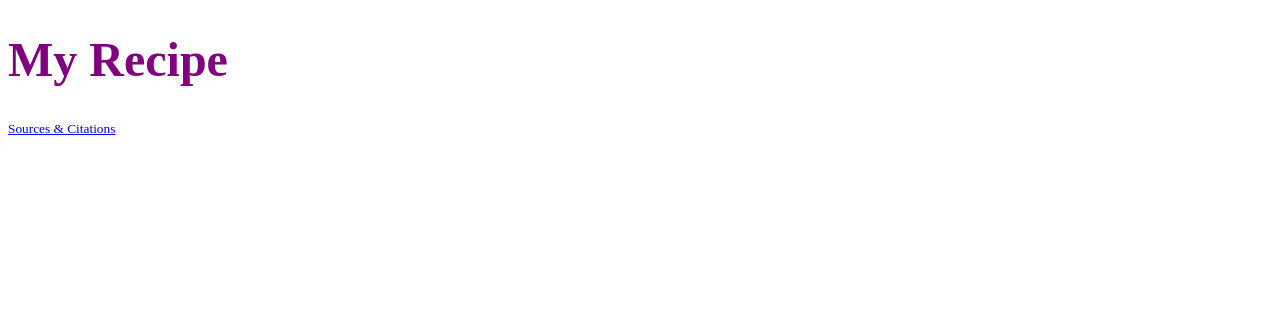
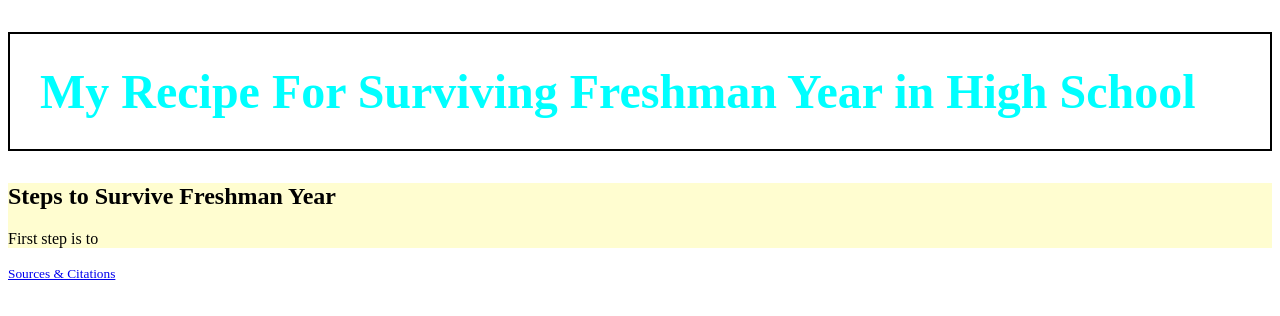
Before and after one commit to IACS-26-27/web-design-1-recipe-assignment-adamtiacs, a website: page index.html in a window 1280 px wide. Drawn offline with Linux system fonts and the light colour scheme.

Commit message:
Created header, heading, and main paragraph

```diff
--- a/index.html
+++ b/index.html
@@ -9,8 +9,13 @@
   </head>
   <body>
     <!-- Your recipe goes here! -->
+     <header>
+      <h1>My Recipe For Surviving Freshman Year in High School</h1>
+     </header>
     <main>
-      <h1>My Recipe</h1>
+
+      <h2>Steps to Survive Freshman Year</h2>
+      <p>First step is to </p>
     </main>
     <footer>
       <small>
--- a/styles.css
+++ b/styles.css
@@ -1,6 +1,19 @@
 /* Your styles go here! */
+
+header {
+  background-color: orange;
+}
+
 h1 {
   /* Demo style -- remove me and write your own */
   font-size: 48px;
-  color: purple;
+  color: aqua;
+  background-color: white;
+  border: 2px solid black;
+  padding: 30px;
 }
+
+main {
+  color: black;
+  background-color: rgb(255,253,208)
+}
```
